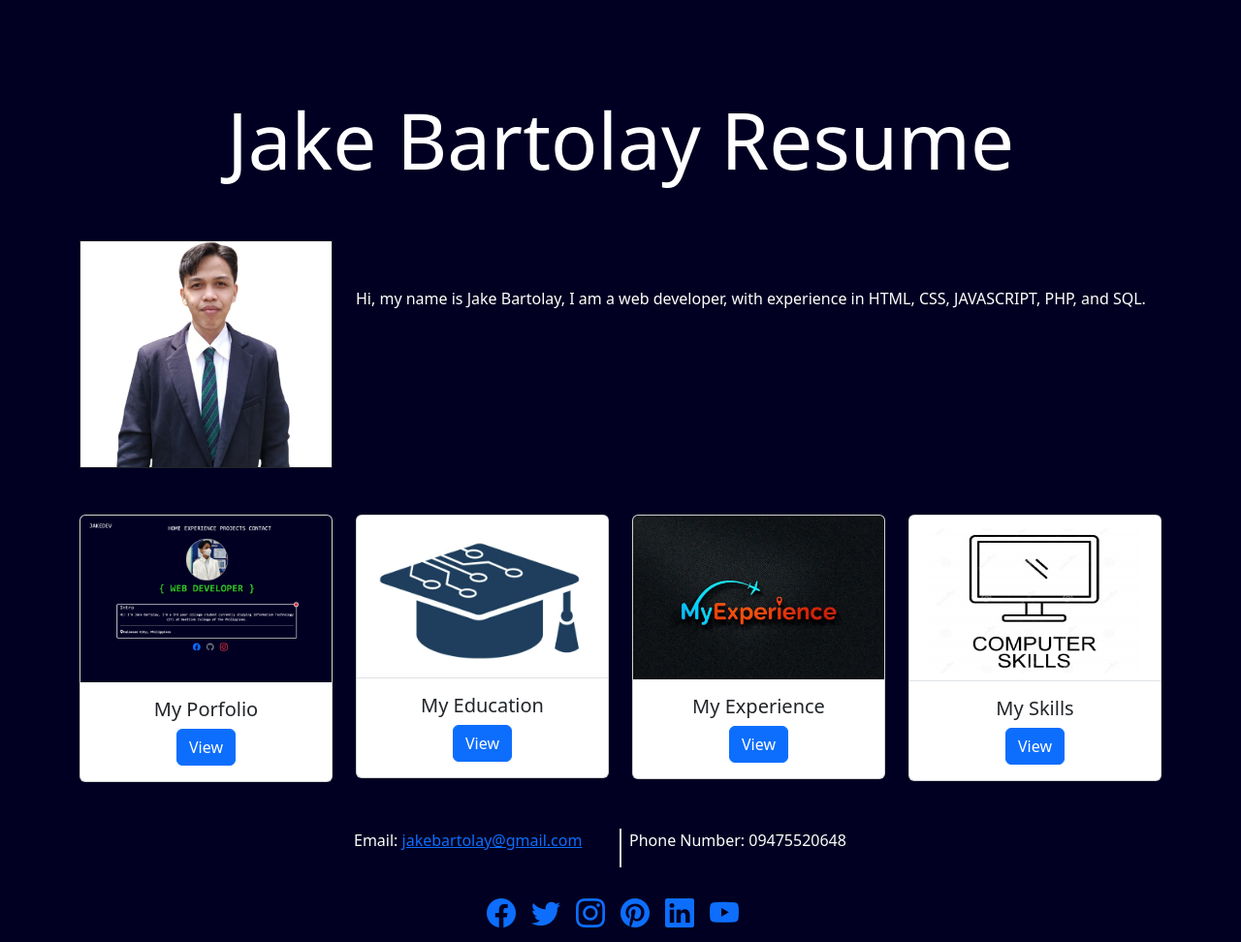
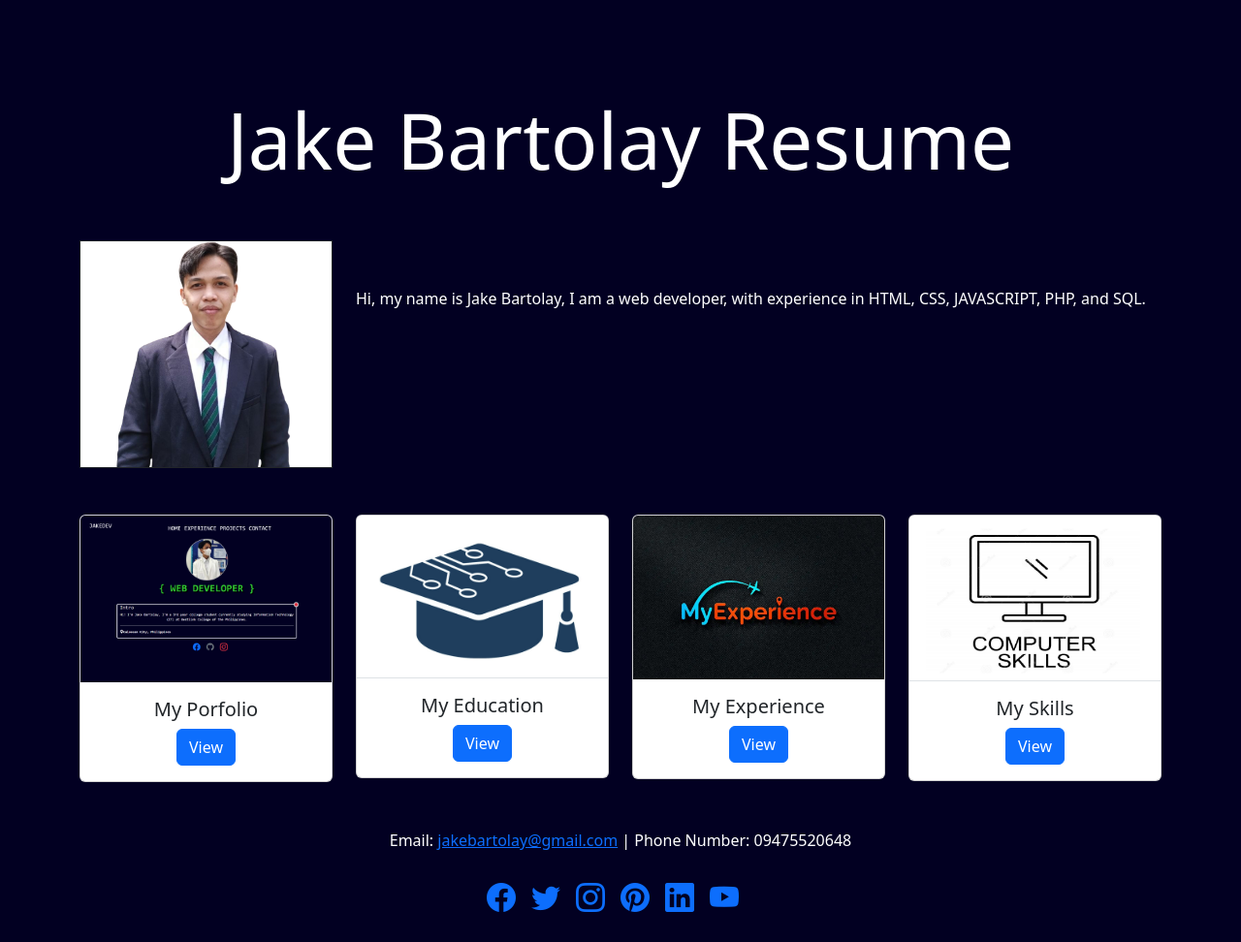
Before and after one commit to jakebartolay/resume, a plain HTML site: page index.html in a window 1280 px wide. Shown: the whole page at 97% size. Drawn offline with nearby package versions, Linux system fonts and the light colour scheme.

Commit message:
fixing alignment

```diff
--- a/index.html
+++ b/index.html
@@ -20,7 +20,7 @@
 
 <body class="mt-5">
     <div class="container">
-        <div class="row gy-5 mt-5">
+        <div class="row gy-5 mt-5 d-flex align-content-center">
             <h1 class="display-1 text-center text-white">Jake Bartolay Resume</h1>
             <div class="col-lg-3">
                 <img src="img/self_photo.png" alt="Jake Bartolay profile's" class="img-fluid border border-dark">
@@ -72,12 +72,9 @@
         </div>
     </div>
     <div class="container mt-5">
-        <div class="row justify-content-center g-3">
-            <div class="col-3 border-end">
-                <span class="text-white">Email: <a href="#">jakebartolay@gmail.com</a></span>
-            </div>
-            <div class="col-3 border-start">
-                <p class="text-white"> Phone Number: 09475520648</p>
+        <div>
+            <div class="text-center">
+                <span class="text-white">Email: <a href="#">jakebartolay@gmail.com</a> | Phone Number: 09475520648</span>
             </div>
         </div>
         <nav class="navbar navbar-expand-lg">
```
